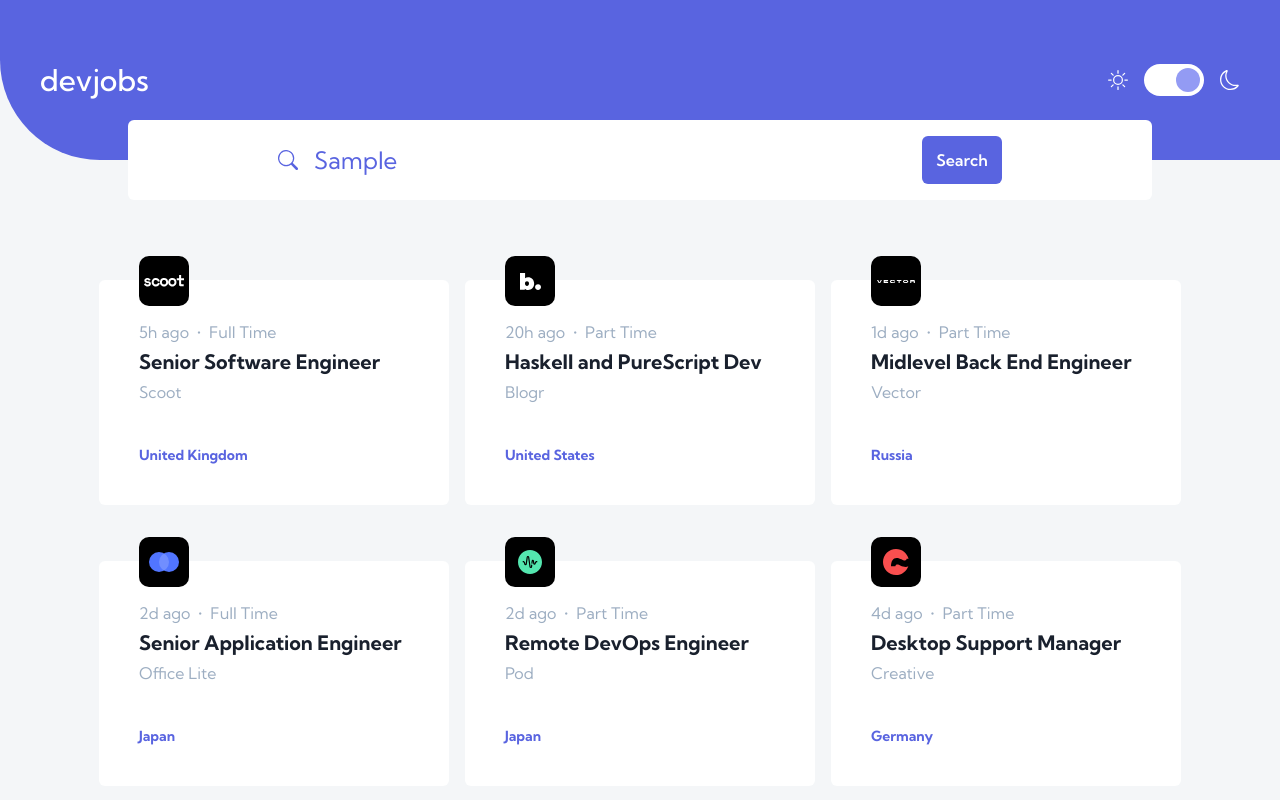
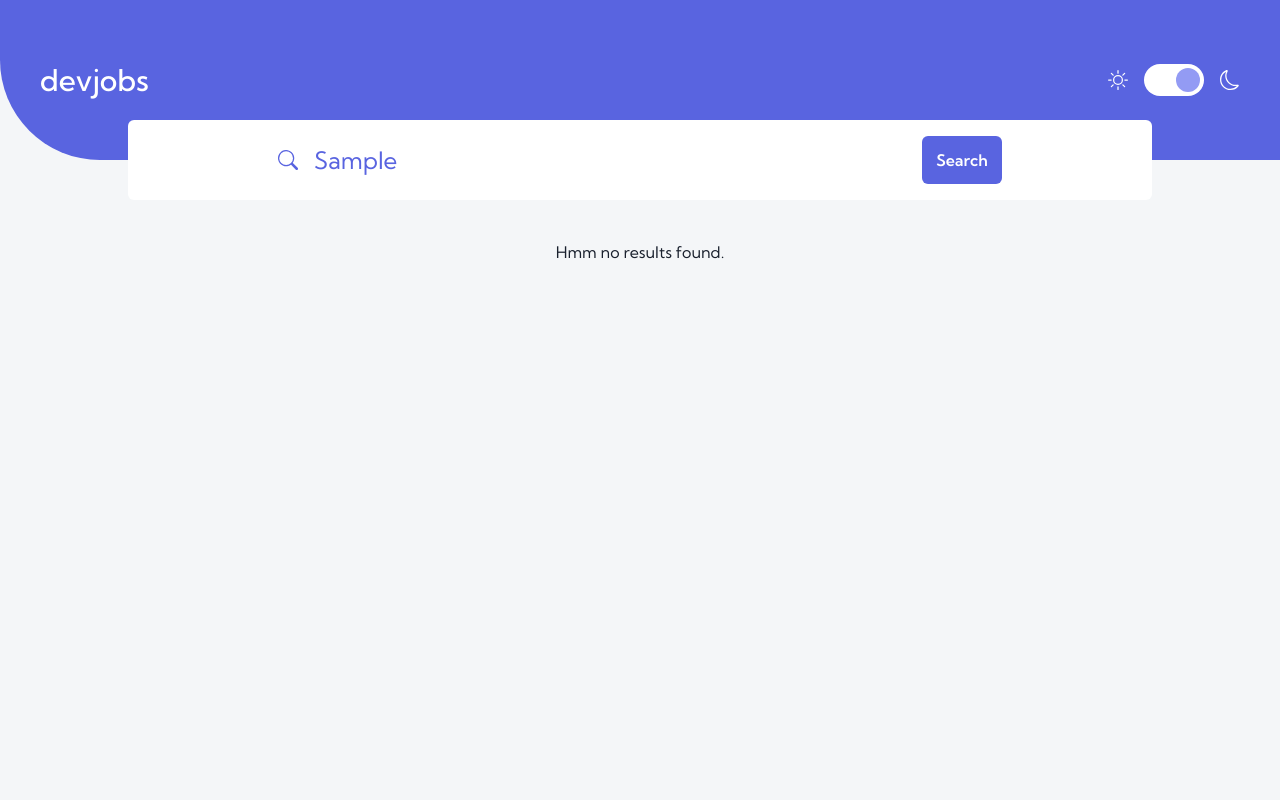
Before and after one commit to andrewsanc/devjobs-ts-nextjs, a Next.js app: page / in a window 1280 px wide. Both pictures are taken after typing "Sample" into the empty fields and a click on the button "Search". Shown: the top 800 px of the page. Built offline with nearby package versions, Linux system fonts and the light colour scheme.

Commit message:
feat. added clientside filtering

```diff
--- a/app/page.tsx
+++ b/app/page.tsx
@@ -1,11 +1,19 @@
+"use client";
+
 import FilterBar from "@/components/filter-bar";
 import JobPosts from "@/components/job-posts";
+import { useState } from "react";
 
 export default function Home() {
+  const [filteredText, setFilteredText] = useState<string>("");
+
   return (
     <>
-      <FilterBar />
-      <JobPosts />
+      <FilterBar
+        filteredText={filteredText}
+        setFilteredText={setFilteredText}
+      />
+      <JobPosts filteredText={filteredText} setFilteredText={setFilteredText} />
     </>
   );
 }
--- a/components/filter-bar.tsx
+++ b/components/filter-bar.tsx
@@ -1,19 +1,36 @@
 "use client";
 
+import React, { FormEvent, SetStateAction } from "react";
 import { BsSearch } from "react-icons/bs";
 
-export default function FilterBar() {
+interface FilterBarProps {
+  filteredText: string;
+  setFilteredText: (value: SetStateAction<string>) => void;
+}
+
+export default function FilterBar(props: FilterBarProps) {
+  const { filteredText, setFilteredText } = props;
+
+  function handleOnFormSubmit(e: React.FormEvent<HTMLFormElement>) {
+    e.preventDefault();
+    setFilteredText(e.currentTarget.search.value);
+  }
+
+  function clearFormText() {}
+
   return (
     <div className='flex justify-center relative'>
       <form
         className='absolute -top-10 h-[80px] bg-[#fff] dark:bg-very-dark-blue rounded-[6px] flex items-center justify-around gap-4 py-1 w-[80%]'
-        onSubmit={(e) => e.preventDefault()}
+        onSubmit={handleOnFormSubmit}
       >
         <div className='text-violet text-2xl flex items-center gap-2'>
           <span className='text-violet text-xl hidden sm:block'>
             <BsSearch />
           </span>
           <input
+            id='search'
+            name='search'
             type='search'
             placeholder='Filter by title..'
             className='mx-2 outline-none dark:text-[#fff] dark:bg-very-dark-blue'
--- a/components/job-posts.tsx
+++ b/components/job-posts.tsx
@@ -1,12 +1,28 @@
 import JobPostCard from "@/components/job-post-card";
 import { jobPostData } from "@/lib/data";
+import { SetStateAction } from "react";
 
-export default function JobPosts() {
+interface JobPostsProps {
+  filteredText: string;
+  setFilteredText: (value: SetStateAction<string>) => void;
+}
+
+export default function JobPosts(props: JobPostsProps) {
+  const { filteredText, setFilteredText } = props;
+
+  const filteredData = jobPostData.filter((jobPost) =>
+    jobPost.description.includes(filteredText)
+  );
+
   return (
     <div className='flex flex-wrap justify-center gap-4 mt-20'>
-      {jobPostData.map((jobPost) => (
-        <JobPostCard jobPost={jobPost} key={jobPost.id} />
-      ))}
+      {filteredData.length === 0 ? (
+        <div>Hmm no results found. </div>
+      ) : (
+        filteredData.map((jobPost) => (
+          <JobPostCard jobPost={jobPost} key={jobPost.id} />
+        ))
+      )}
     </div>
   );
 }
```
